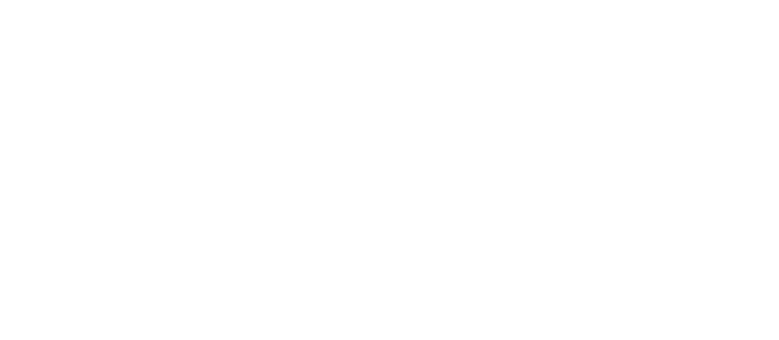
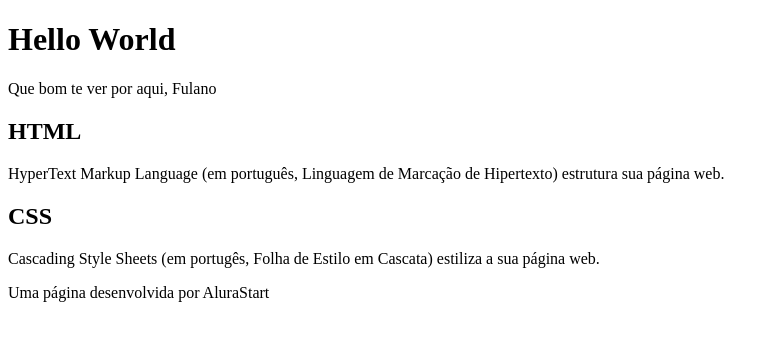
Before and after one commit to elddr1/HelloWorld, a plain HTML site: page index.html in a window 1280 px wide. Shown: the whole page, without its empty margins (0-779 px from the left). Drawn offline with Linux system fonts and the light colour scheme.

Commit message:
Estrutura inicial do projeto escrito

```diff
--- a/index.html
+++ b/index.html
@@ -6,6 +6,18 @@
     <title>Hello World</title>
 </head>
 <body>
-
+    <header>
+        <h1>Hello World</h1>
+        <p>Que bom te ver por aqui, Fulano</p>
+    </header>
+    <section>
+        <h2>HTML</h2>
+        <p>HyperText Markup Language (em português, Linguagem de Marcação de Hipertexto) estrutura sua página web.</p>
+        <h2>CSS</h2>
+        <p>Cascading Style Sheets (em portugês, Folha de Estilo em Cascata) estiliza a sua página web.</p>
+    </section>
+    <footer>
+        <p>Uma página desenvolvida por AluraStart</p>
+    </footer>
 </body>
 </html>
```
